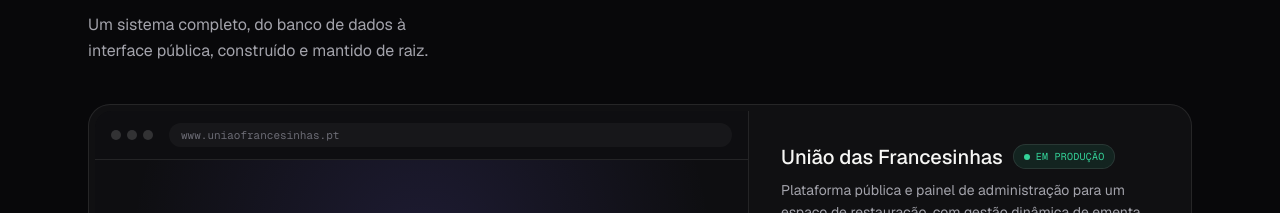
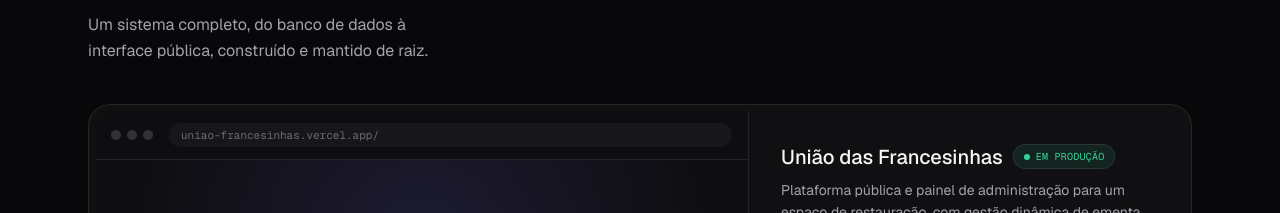
Before and after one commit to taigueis/portfolio, a Next.js app: page / in a window 1280 px wide. Shown: the part 957-1170 px from the top of the page. Built offline with nearby package versions, Linux system fonts and the light colour scheme.

Commit message:
fix: update uniao francesinhas live demo url to vercel deployment
Co-Authored-By: Claude Sonnet 5 <noreply@anthropic.com>
Claude-Session: https://claude.ai/code/session_01QGy83rqRKfApZxkLAw87cp

```diff
--- a/src/data/projects.ts
+++ b/src/data/projects.ts
@@ -23,7 +23,7 @@ export const featuredProject: FeaturedProject = {
   description:
     "Plataforma pública e painel de administração para um espaço de restauração, com gestão dinâmica de ementa, motor autónomo de reabertura após encerramento temporário e uma superfície de autenticação endurecida ao nível de produção.",
   status: "Em Produção",
-  url: "https://www.uniaofrancesinhas.pt",
+  url: "https://uniao-francesinhas.vercel.app/",
   stack: ["Next.js", "TypeScript", "Prisma ORM", "PostgreSQL", "Tailwind CSS", "Vercel"],
   metrics: [
     { label: "Níveis de ementa", value: "3" },
```
